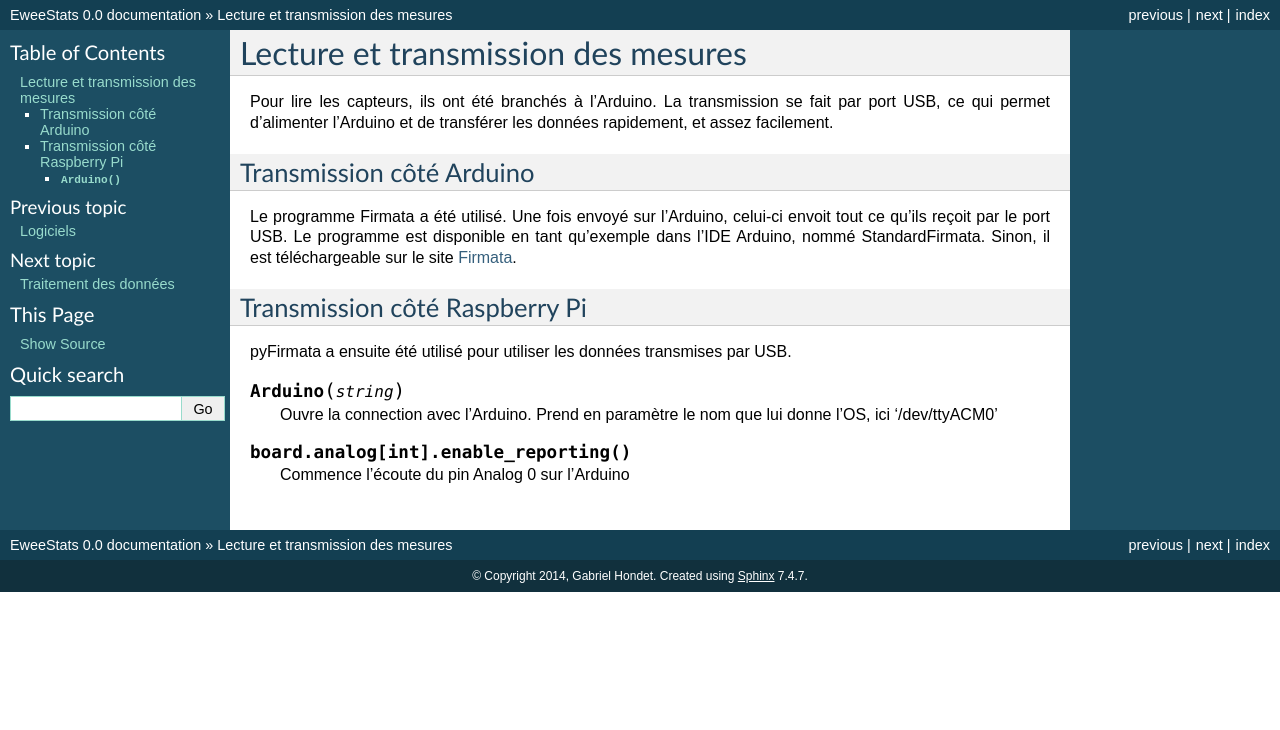
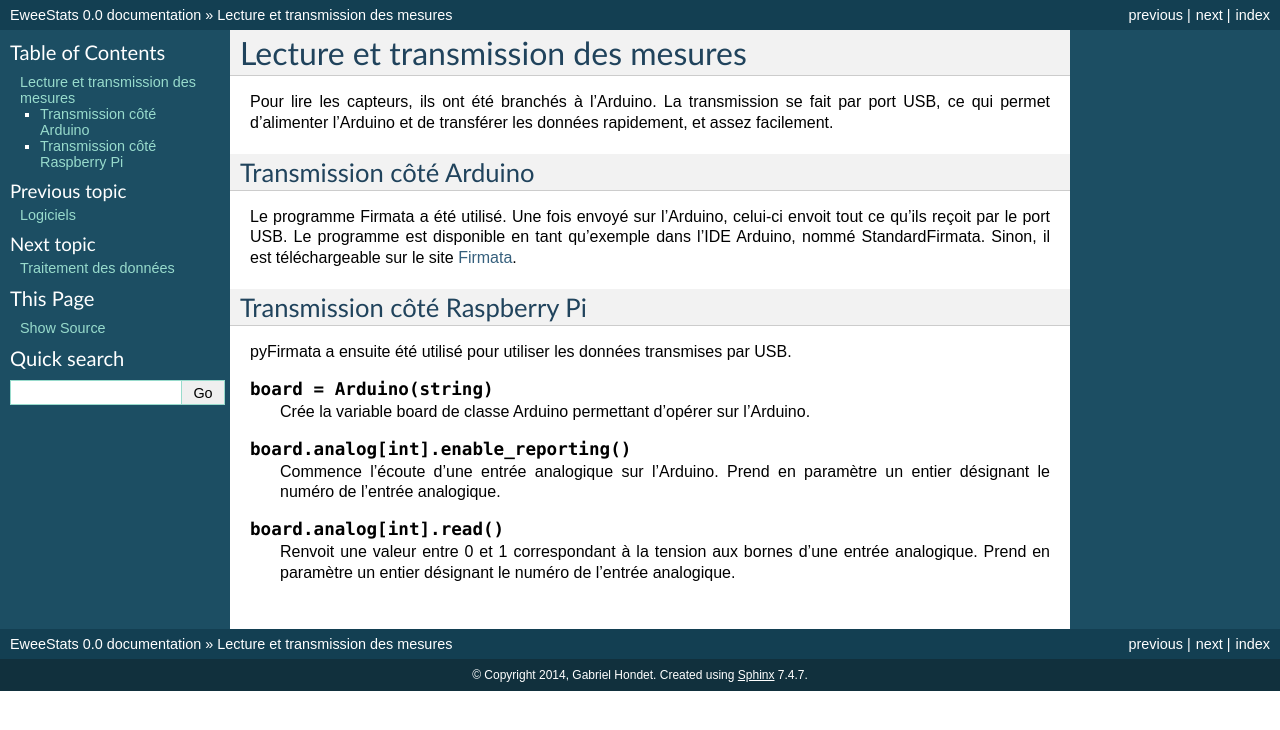
Before and after one commit to gabrielhdt/EweeStats, a Sphinx documentation site: the page built from doc/source/data_reading_transmitting.rst, in a window 1280 px wide. Shown: the top 730 px of the page. Built offline with Sphinx 7.4.7, drawn with Linux system fonts in a browser that asks for light colours.

Commit message:
continué la doc
git-svn-id: https://cakeman-iv/svn/PI/EweeStats@61 5953bc4f-f46e-4619-b9d7-b8d55a22e21f

```diff
--- a/doc/source/data_processing.rst
+++ b/doc/source/data_processing.rst
@@ -1,2 +1,3 @@
 Traitement des données
 ----------------------
+Les données sont traitées par le programme principal en python
--- a/doc/source/data_reading_transmitting.rst
+++ b/doc/source/data_reading_transmitting.rst
@@ -14,10 +14,14 @@ Transmission côté Raspberry Pi
 ------------------------------
 pyFirmata a ensuite été utilisé pour utiliser les données transmises par USB.
 
-.. py:function:: Arduino(string)
+.. py:function:: board = Arduino(string)
 
-    Ouvre la connection avec l'Arduino. Prend en paramètre le nom que lui donne l'OS, ici '/dev/ttyACM0'
+    Crée la variable board de classe Arduino permettant d'opérer sur l'Arduino.
 
 .. py:function:: board.analog[int].enable_reporting()
 
-    Commence l'écoute du pin Analog 0 sur l'Arduino
+    Commence l'écoute d'une entrée analogique sur l'Arduino. Prend en paramètre un entier désignant le numéro de l'entrée analogique.
+
+.. py:function:: board.analog[int].read()
+
+    Renvoit une valeur entre 0 et 1 correspondant à la tension aux bornes d'une entrée analogique. Prend en paramètre un entier désignant le numéro de l'entrée analogique.
--- a/doc/source/software.rst
+++ b/doc/source/software.rst
@@ -2,4 +2,4 @@ Logiciels
 =========
 L'objectif est de lire des données avec l'arduino, les envoyer à la Raspberry Pi qui les traite, puis les présente. Et enfin comment les diffuser.
 Le langage de programmation utilisé sur la Raspberry Pi devait pouvoir communiquer facilement avec l'arduino et être assez complet pour ensuite traiter et même les diffuser, permettant de tout mettre dans un seul programme.
-C'est pourquoi j'ai utilisé du python : la communication avec l'arduino était facile et les nombreuses librairies développées sur python permettent de faire à peu près tout ce que l'on veut.
+C'est pourquoi le python semblait le plus adapté : la communication avec l'arduino était facile et les nombreuses librairies développées sur python permettent de faire à peu près tout ce que l'on veut.
--- a/doc/source/stuff.rst
+++ b/doc/source/stuff.rst
@@ -13,7 +13,7 @@ C'est pourquoi nous avons utilisé :
 
 Arduino
 -------
-L'Arduino est sûrement la carte la plus interfaçable qui existe, et à un prix largement abordable. Néanmoins, étant limitée au niveau puissance, on a préféré l'utiliser uniquement pour prendre les mesures
+L'Arduino est une carte électronique très facilement interfaçable, et à un prix largement abordable. Néanmoins, étant limitée au niveau puissance, on a préféré l'utiliser uniquement pour prendre les mesures
 L'Arduino utilisée lors du développement est une Uno rev3.
 
 
```
Also changed, not shown: doc/source/technical_doc.rst (+10 -5 lines).
